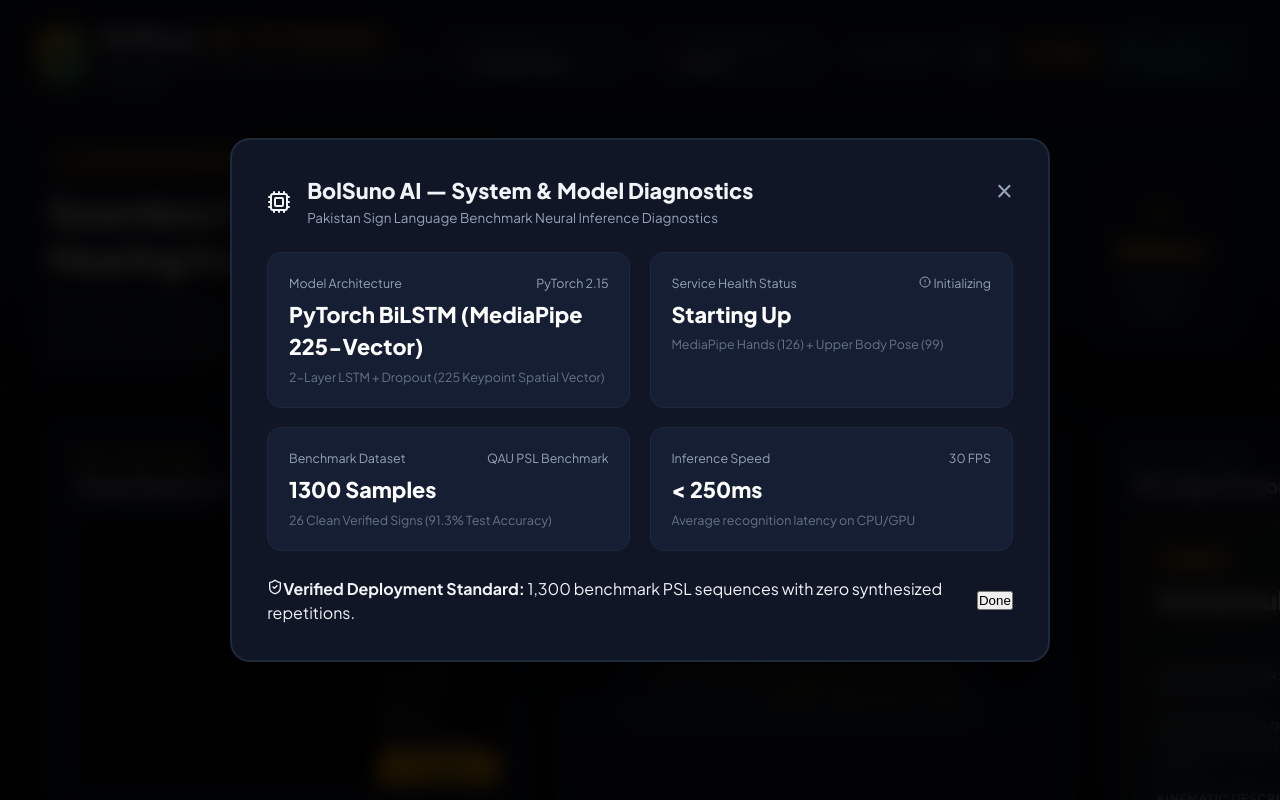
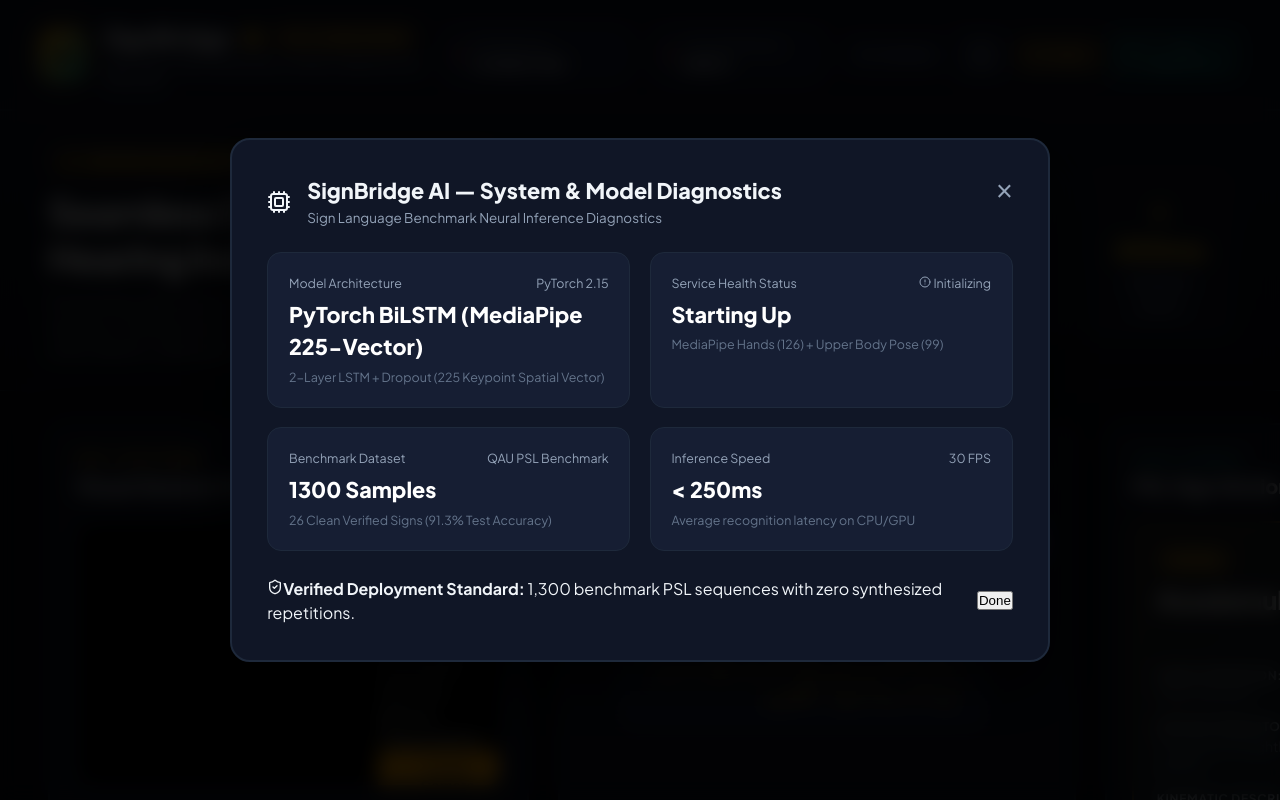
Before and after one commit to qurratulaintoor5555-web/sign-language-project-, a React (Vite) app in the folder Frontend/: page / in a window 1280 px wide. Both pictures are taken after a click on the button "AI Diagnostics". Shown: the top 800 px of the page. Built offline with nearby package versions, Linux system fonts and the light colour scheme; no server answers; a web font is replaced by a local one.

Commit message:
Update platform branding to SignBridge AI

```diff
--- a/Frontend/index.html
+++ b/Frontend/index.html
@@ -4,8 +4,8 @@
     <meta charset="UTF-8" />
     <meta name="viewport" content="width=device-width, initial-scale=1.0" />
     <meta name="theme-color" content="#070d18" />
-    <meta name="description" content="BolSuno AI — Professional Real-Time Pakistan Sign Language (PSL) & Speech Communication Bridge" />
-    <title>BolSuno AI — Pakistan Sign Language Communication Bridge</title>
+    <meta name="description" content="SignBridge AI — Professional Real-Time Sign Language & Speech Communication Platform" />
+    <title>SignBridge AI — Two-Way Sign Language Communication Platform</title>
     <link rel="preconnect" href="https://fonts.googleapis.com">
     <link rel="preconnect" href="https://fonts.gstatic.com" crossorigin>
     <link href="https://fonts.googleapis.com/css2?family=Plus+Jakarta+Sans:wght@400;500;600;700;800&family=Noto+Nastaliq+Urdu:wght@500;700&display=swap" rel="stylesheet">
--- a/Frontend/src/App.tsx
+++ b/Frontend/src/App.tsx
@@ -271,7 +271,7 @@ export default function App() {
           </div>
           <div>
             <div className="brand-heading">
-              BolSuno <span className="brand-highlight">AI</span>
+              SignBridge <span className="brand-highlight">AI</span>
               <span className="accessibility-pill">PSL 2.0 BENCHMARK</span>
             </div>
             <span className="brand-sub">TWO-WAY SIGN LANGUAGE & SPEECH BRIDGE FOR PAKISTAN</span>
--- a/Frontend/src/components/AIHarnessModal.tsx
+++ b/Frontend/src/components/AIHarnessModal.tsx
@@ -26,8 +26,8 @@ export const AIHarnessModal: React.FC<AIHarnessProps & { onClose: () => void }>
           <div className="harness-title">
             <Cpu className="text-emerald-400" size={24} />
             <div>
-              <h3>BolSuno AI — System & Model Diagnostics</h3>
-              <p>Pakistan Sign Language Benchmark Neural Inference Diagnostics</p>
+              <h3>SignBridge AI — System & Model Diagnostics</h3>
+              <p>Sign Language Benchmark Neural Inference Diagnostics</p>
             </div>
           </div>
           <button className="harness-close" onClick={onClose}>&times;</button>
```
Also changed, not shown: 2 other files (tests, documents, lock files or other folders).
